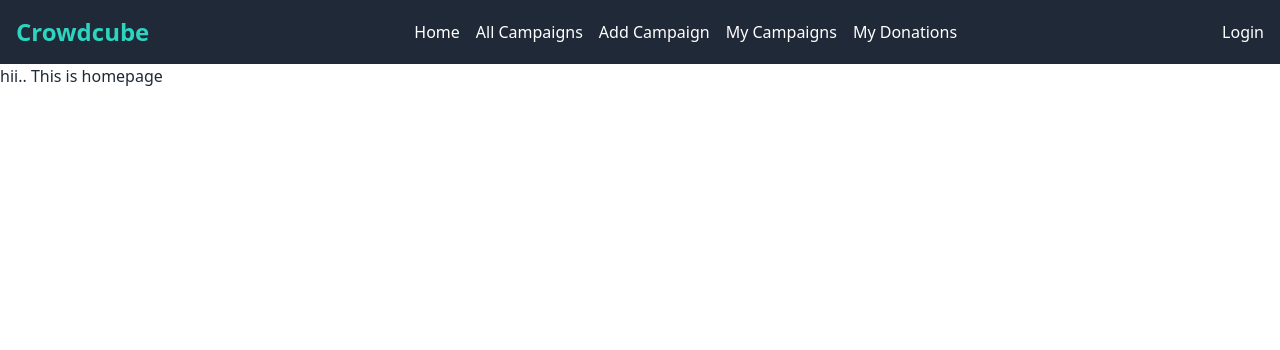
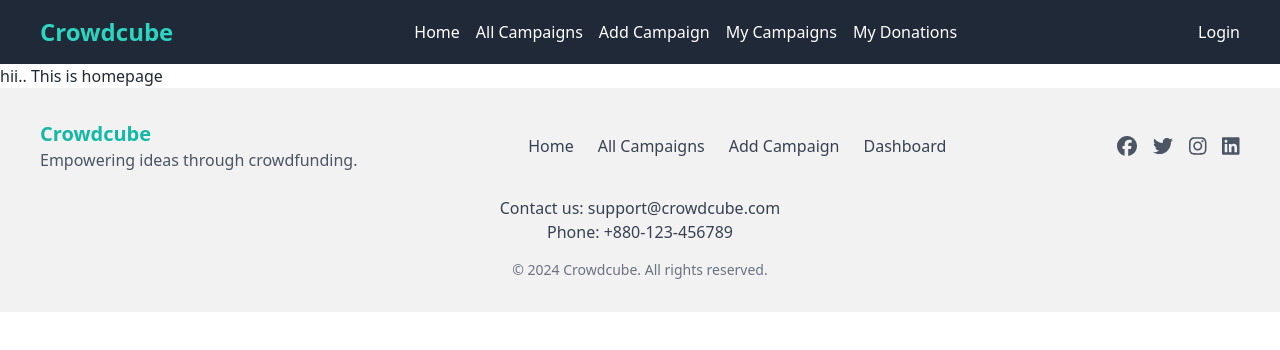
Before and after one commit to RizbiAhmmad/Crowdfunding-Website-Client, a React (Vite) app: page / in a window 1280 px wide. Shown: the top 350 px of the page. Built offline with nearby package versions, Linux system fonts and the light colour scheme.

Commit message:
Adding Footer Section

```diff
--- a/package.json
+++ b/package.json
@@ -10,6 +10,9 @@
     "preview": "vite preview"
   },
   "dependencies": {
+    "@fortawesome/fontawesome-svg-core": "^6.7.1",
+    "@fortawesome/free-brands-svg-icons": "^6.7.1",
+    "@fortawesome/react-fontawesome": "^0.2.2",
     "localforage": "^1.10.0",
     "match-sorter": "^8.0.0",
     "react": "^18.3.1",
--- /dev/null
+++ b/src/Components/Footer.jsx
@@ -0,0 +1,56 @@
+import React from "react";
+import { FontAwesomeIcon } from '@fortawesome/react-fontawesome';
+import { faFacebook, faTwitter, faInstagram, faLinkedin } from '@fortawesome/free-brands-svg-icons';
+
+const Footer = () => {
+  return (
+    <footer className="bg-base-200 py-8">
+      <div className="container mx-auto px-10">
+        <div className="flex flex-col md:flex-row justify-between items-center mb-6">
+          <div className="mb-4 md:mb-0">
+            <h2 className="text-xl font-bold text-teal-500">Crowdcube</h2>
+            <p className="text-gray-600">Empowering ideas through crowdfunding.</p>
+          </div>
+
+          <div className="flex space-x-6">
+            <a href="/" className="text-gray-700 hover:text-primary">Home</a>
+            <a href="/campaigns" className="text-gray-700 hover:text-primary">All Campaigns</a>
+            <a href="/addCampaign" className="text-gray-700 hover:text-primary">Add Campaign</a>
+            <a href="/dashboard" className="text-gray-700 hover:text-primary">Dashboard</a>
+          </div>
+
+          <div className="flex space-x-4">
+            <a href="https://facebook.com" className="text-gray-600 hover:text-blue-600">
+              <FontAwesomeIcon icon={faFacebook} size="lg" />
+            </a>
+            <a href="https://twitter.com" className="text-gray-600 hover:text-blue-400">
+              <FontAwesomeIcon icon={faTwitter} size="lg" />
+            </a>
+            <a href="https://instagram.com" className="text-gray-600 hover:text-pink-500">
+              <FontAwesomeIcon icon={faInstagram} size="lg" />
+            </a>
+            <a href="https://linkedin.com" className="text-gray-600 hover:text-blue-700">
+              <FontAwesomeIcon icon={faLinkedin} size="lg" />
+            </a>
+          </div>
+        </div>
+
+
+
+        <div className="text-center mb-4">
+          <p className="text-gray-700">Contact us: support@crowdcube.com</p>
+          <p className="text-gray-700">Phone: +880-123-456789</p>
+        </div>
+
+        <div className="text-center">
+          <p className="text-sm text-gray-500">
+            &copy; {new Date().getFullYear()} Crowdcube. All rights reserved.
+          </p>
+        </div>
+
+      </div>
+    </footer>
+  );
+};
+
+export default Footer;
--- a/src/Components/MainLayout.jsx
+++ b/src/Components/MainLayout.jsx
@@ -1,12 +1,14 @@
 import React from 'react';
 import Navbar from './Navbar';
 import { Outlet } from 'react-router-dom';
+import Footer from './Footer';
 
 const MainLayout = () => {
     return (
         <div>
             <Navbar></Navbar>
             <Outlet></Outlet>
+            <Footer></Footer>
         </div>
     );
 };
--- a/src/Components/Navbar.jsx
+++ b/src/Components/Navbar.jsx
@@ -3,7 +3,7 @@ import { Link } from 'react-router-dom';
 
 const Navbar = () => {
     return (
-        <nav className="bg-gray-800 text-white p-4">
+        <nav className="bg-gray-800 text-white px-10 p-4">
       <div className="container mx-auto flex justify-between items-center">
         <Link to="/" className="text-2xl text-teal-400 font-bold">Crowdcube</Link>
         <ul className="flex space-x-4">
```
Also changed, not shown: 1 other file (tests, documents, lock files or other folders).
